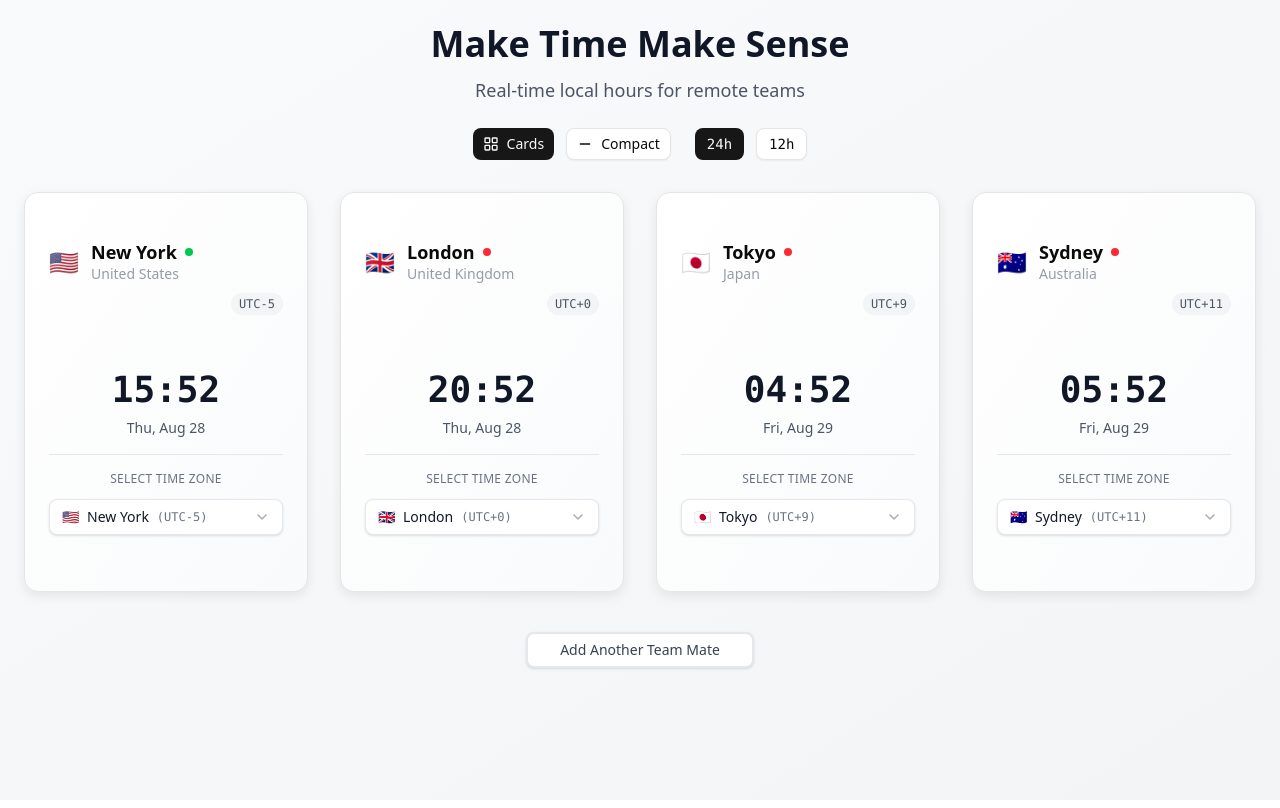
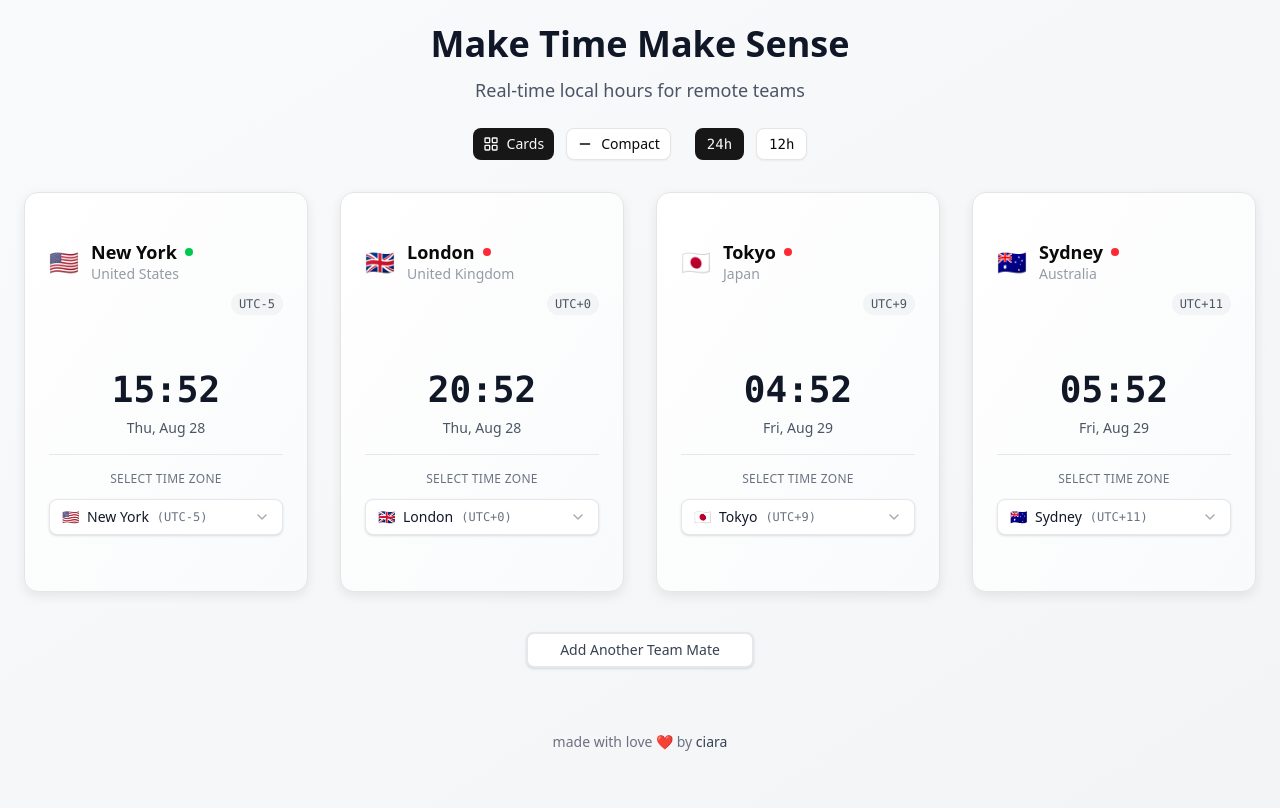
Before and after one commit to nocheerleader/timezone-tool, a Next.js app: page / in a window 1280 px wide. Built offline with nearby package versions, Linux system fonts and the light colour scheme.

Commit message:
feat: add footer with link and hover animation
Add subtle footer with "made with love ❤️ by ciara" link.

Co-authored-by: ciara <40663676+nocheerleader@users.noreply.github.com>

```diff
--- a/app/page.tsx
+++ b/app/page.tsx
@@ -144,6 +144,21 @@ export default function Home() {
             </Button>
           </div>
         )}
+
+        {/* Footer */}
+        <div className="text-center mt-16 pb-8">
+          <p className="text-sm text-gray-500">
+            made with love ❤️ by{" "}
+            <a
+              href="https://x.com/nocheerleader"
+              target="_blank"
+              rel="noopener noreferrer"
+              className="text-gray-700 hover:text-gray-900 font-medium transition-colors duration-200"
+            >
+              ciara
+            </a>
+          </p>
+        </div>
       </div>
     </main>
   )
```
